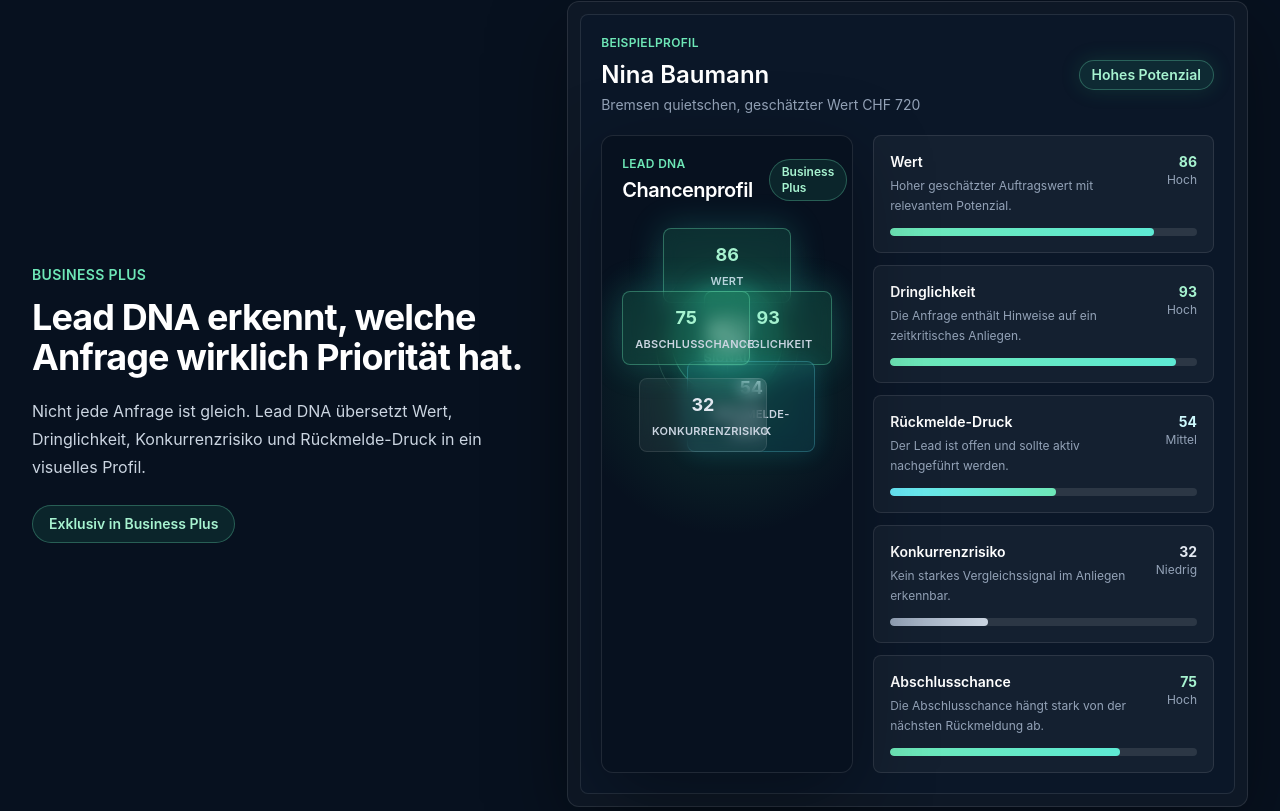
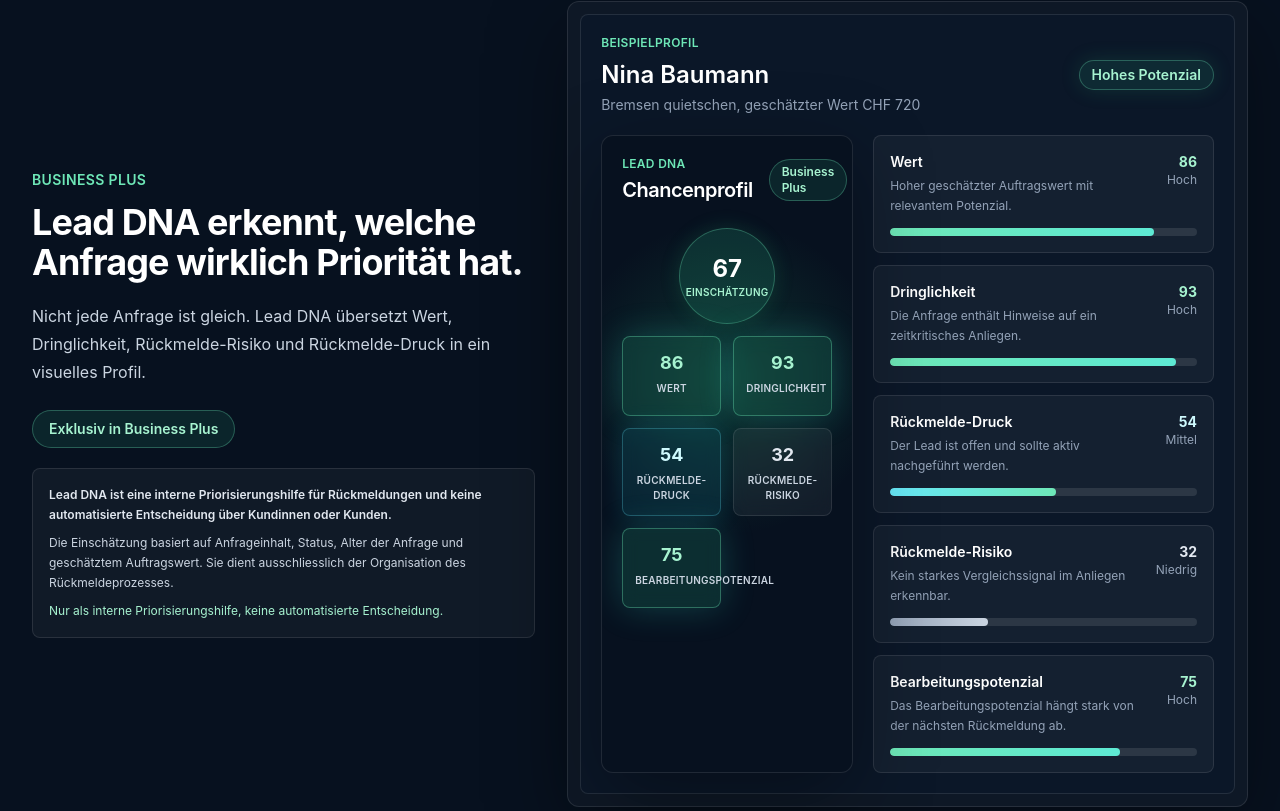
Before and after one commit to valeriangrehl82-oss/leadleak-ai, a Next.js app: page / in a window 1280 px wide. Shown: the part 1249-2060 px from the top of the page. Built offline with nearby package versions, Linux system fonts and the light colour scheme.

Commit message:
Refine Lead DNA wording and visual layout

```diff
--- a/src/app/admin/clients/[id]/page.tsx
+++ b/src/app/admin/clients/[id]/page.tsx
@@ -1,7 +1,7 @@
 import Link from "next/link";
 import { cookies } from "next/headers";
 import { redirect } from "next/navigation";
-import { LeadDnaCompactCard } from "@/components/LeadDnaVisual";
+import { LeadDnaCompactCard, LeadDnaPrivacyNote } from "@/components/LeadDnaVisual";
 import { formatChf } from "@/lib/audit";
 import { ADMIN_COOKIE_NAME, hasValidAdminSession } from "@/lib/adminAuth";
 import { getTopLeadDnaHighlights } from "@/lib/leadDna";
@@ -411,9 +411,13 @@ export default async function ClientDetailPage({ params, searchParams }: ClientD
               <p className="text-sm font-semibold uppercase tracking-wide text-emerald-300">Business Plus</p>
               <h2 className="mt-2 text-2xl font-bold tracking-tight text-white">Top Lead DNA Signale</h2>
               <p className="mt-2 text-sm leading-6 text-slate-300">
-                Die auffälligsten Leads im gewählten Zeitraum, sortiert nach Wert, Druck und Risiko.
+                Die auffälligsten Leads im gewählten Zeitraum, sortiert nach Wert, Rückmelde-Druck und
+                Rückmelde-Risiko.
               </p>
             </div>
+          </div>
+          <div className="mt-5">
+            <LeadDnaPrivacyNote />
           </div>
           {leadDnaHighlights.length ? (
             <div className="mt-5 grid gap-4 lg:grid-cols-3">
--- a/src/app/admin/leads/[id]/page.tsx
+++ b/src/app/admin/leads/[id]/page.tsx
@@ -1,7 +1,7 @@
 import Link from "next/link";
 import { cookies } from "next/headers";
 import { redirect } from "next/navigation";
-import { LeadDnaBars, LeadDnaCore } from "@/components/LeadDnaVisual";
+import { LeadDnaBars, LeadDnaCore, LeadDnaPrivacyNote } from "@/components/LeadDnaVisual";
 import { formatChf } from "@/lib/audit";
 import { ADMIN_COOKIE_NAME, hasValidAdminSession } from "@/lib/adminAuth";
 import { getLeadDnaProfile } from "@/lib/leadDna";
@@ -163,13 +163,16 @@ export default async function LeadDetailPage({ params, searchParams }: LeadDetai
               <p className="text-sm font-semibold uppercase tracking-wide text-emerald-300">Business Plus Funktion</p>
               <h2 className="mt-2 text-2xl font-bold tracking-tight text-white">Lead DNA</h2>
               <p className="mt-2 max-w-3xl text-sm leading-6 text-slate-300">
-                Regelbasierte Priorisierung nach Wert, Dringlichkeit, Rückmelde-Druck, Konkurrenzrisiko und
-                Abschlusschance.
+                Regelbasierte Priorisierung nach Wert, Dringlichkeit, Rückmelde-Druck, Rückmelde-Risiko und
+                Bearbeitungspotenzial.
               </p>
             </div>
             <span className="rounded-full border border-emerald-300/30 bg-emerald-400/10 px-3 py-1 text-sm font-semibold text-emerald-200">
               {leadDnaProfile.highlightBadge}
             </span>
+          </div>
+          <div className="mb-5">
+            <LeadDnaPrivacyNote />
           </div>
 
           <div className="grid gap-5 lg:grid-cols-[0.95fr_1.05fr]">
@@ -178,7 +181,7 @@ export default async function LeadDetailPage({ params, searchParams }: LeadDetai
               <LeadDnaBars profile={leadDnaProfile} />
               <div className="grid gap-4 sm:grid-cols-2">
                 <div className="rounded-lg border border-white/10 bg-white/[0.04] p-4">
-                  <p className="text-xs font-semibold uppercase tracking-wide text-emerald-300">Lead DNA Summary</p>
+                  <p className="text-xs font-semibold uppercase tracking-wide text-emerald-300">Lead DNA Zusammenfassung</p>
                   <p className="mt-2 text-sm leading-6 text-slate-300">{leadDnaProfile.summary}</p>
                 </div>
                 <div className="rounded-lg border border-emerald-300/25 bg-emerald-400/10 p-4">
--- a/src/app/client/dashboard/page.tsx
+++ b/src/app/client/dashboard/page.tsx
@@ -1,7 +1,7 @@
 import Link from "next/link";
 import { cookies } from "next/headers";
 import { redirect } from "next/navigation";
-import { LeadDnaCompactCard } from "@/components/LeadDnaVisual";
+import { LeadDnaCompactCard, LeadDnaPrivacyNote } from "@/components/LeadDnaVisual";
 import { formatChf } from "@/lib/audit";
 import { CLIENT_COOKIE_NAME, isClientPortalConfigError, readClientSessionValue } from "@/lib/clientSession";
 import { getTopLeadDnaHighlights } from "@/lib/leadDna";
@@ -247,8 +247,12 @@ export default async function ClientDashboardPage({ searchParams }: ClientDashbo
             <p className="text-sm font-semibold uppercase tracking-wide text-emerald-300">Business Plus</p>
             <h2 className="mt-2 text-2xl font-bold tracking-tight text-white">Lead DNA Highlights</h2>
             <p className="mt-2 max-w-3xl text-sm leading-6 text-slate-300">
-              Schreibgeschützte Übersicht der auffälligsten Anfragen nach Wert, Dringlichkeit und Rückmelde-Druck.
+              Schreibgeschützte Übersicht der auffälligsten Anfragen nach Wert, Dringlichkeit, Rückmelde-Druck und
+              Rückmelde-Risiko.
             </p>
+          </div>
+          <div className="mt-5">
+            <LeadDnaPrivacyNote />
           </div>
           {leadDnaHighlights.length ? (
             <div className="mt-5 grid gap-4 lg:grid-cols-3">
--- a/src/app/page.tsx
+++ b/src/app/page.tsx
@@ -1,5 +1,5 @@
 import Link from "next/link";
-import { LeadDnaBars, LeadDnaCore } from "@/components/LeadDnaVisual";
+import { LeadDnaBars, LeadDnaCore, LeadDnaPrivacyNote } from "@/components/LeadDnaVisual";
 import { PricingCards } from "@/components/PricingCards";
 import { getLeadDnaProfile } from "@/lib/leadDna";
 
@@ -132,11 +132,14 @@ export default function HomePage() {
               Lead DNA erkennt, welche Anfrage wirklich Priorität hat.
             </h2>
             <p className="mt-5 max-w-2xl leading-7 text-slate-300">
-              Nicht jede Anfrage ist gleich. Lead DNA übersetzt Wert, Dringlichkeit, Konkurrenzrisiko und
+              Nicht jede Anfrage ist gleich. Lead DNA übersetzt Wert, Dringlichkeit, Rückmelde-Risiko und
               Rückmelde-Druck in ein visuelles Profil.
             </p>
             <div className="mt-6 inline-flex rounded-full border border-emerald-300/30 bg-emerald-400/10 px-4 py-2 text-sm font-semibold text-emerald-200">
               Exklusiv in Business Plus
+            </div>
+            <div className="mt-5 max-w-2xl">
+              <LeadDnaPrivacyNote publicShort />
             </div>
           </div>
 
--- a/src/components/LeadDnaVisual.tsx
+++ b/src/components/LeadDnaVisual.tsx
@@ -1,5 +1,5 @@
 import Link from "next/link";
-import type { LeadDnaDimension, LeadDnaProfile } from "@/lib/leadDna";
+import type { LeadDnaDimension, LeadDnaDimensionKey, LeadDnaProfile } from "@/lib/leadDna";
 
 type LeadDnaCoreProps = {
   profile: LeadDnaProfile;
@@ -13,8 +13,8 @@ type LeadDnaCompactCardProps = {
   href?: string;
 };
 
-function getDimension(profile: LeadDnaProfile, label: string) {
-  return profile.dimensions.find((dimension) => dimension.label === label) || profile.dimensions[0];
+function getDimension(profile: LeadDnaProfile, key: LeadDnaDimensionKey) {
+  return profile.dimensions.find((dimension) => dimension.key === key) || profile.dimensions[0];
 }
 
 function getLevelTone(score: number) {
@@ -74,11 +74,18 @@ function GenomeBar({ dimension }: { dimension: LeadDnaDimension }) {
 
 export function LeadDnaCore({ profile, compact = false }: LeadDnaCoreProps) {
   const nodes = [
-    { dimension: getDimension(profile, "Wert"), className: "left-1/2 top-0 -translate-x-1/2" },
-    { dimension: getDimension(profile, "Dringlichkeit"), className: "right-0 top-[28%]" },
-    { dimension: getDimension(profile, "Rückmelde-Druck"), className: "bottom-0 right-[8%]" },
-    { dimension: getDimension(profile, "Konkurrenzrisiko"), className: "bottom-0 left-[8%]" },
-    { dimension: getDimension(profile, "Abschlusschance"), className: "left-0 top-[28%]" },
+    { dimension: getDimension(profile, "value"), className: "sm:col-start-2 sm:row-start-1" },
+    { dimension: getDimension(profile, "closeProbability"), className: "sm:col-start-1 sm:row-start-2" },
+    { dimension: getDimension(profile, "urgency"), className: "sm:col-start-3 sm:row-start-2" },
+    { dimension: getDimension(profile, "competitionRisk"), className: "sm:col-start-1 sm:row-start-3" },
+    { dimension: getDimension(profile, "responsePressure"), className: "sm:col-start-3 sm:row-start-3" },
+  ];
+  const compactNodes = [
+    getDimension(profile, "value"),
+    getDimension(profile, "urgency"),
+    getDimension(profile, "responsePressure"),
+    getDimension(profile, "competitionRisk"),
+    getDimension(profile, "closeProbability"),
   ];
 
   return (
@@ -94,30 +101,77 @@ export function LeadDnaCore({ profile, compact = false }: LeadDnaCoreProps) {
         </span>
       </div>
 
-      <div className={`relative mx-auto mt-6 ${compact ? "h-56 max-w-sm" : "h-72 max-w-xl"}`}>
-        <div className="absolute left-1/2 top-1/2 h-px w-[72%] -translate-x-1/2 bg-gradient-to-r from-transparent via-emerald-200/25 to-transparent" />
-        <div className="absolute left-1/2 top-1/2 h-[72%] w-px -translate-y-1/2 bg-gradient-to-b from-transparent via-emerald-200/20 to-transparent" />
-        <div className="absolute left-1/2 top-1/2 h-[68%] w-[68%] -translate-x-1/2 -translate-y-1/2 rounded-full border border-emerald-200/15" />
+      {compact ? (
+        <div className="relative mx-auto mt-6 grid w-full max-w-md gap-3">
+          <div className="metric-glow mx-auto flex h-24 w-24 flex-col items-center justify-center rounded-full border border-emerald-300/30 bg-emerald-400/15 text-center shadow-[0_0_50px_rgba(37,165,106,0.28)]">
+            <span className="text-2xl font-bold text-white">{profile.priorityScore}</span>
+            <span className="text-[10px] font-semibold uppercase tracking-wide text-emerald-200">Einschätzung</span>
+          </div>
+          <div className="grid gap-3 sm:grid-cols-2">
+            {compactNodes.map((dimension) => {
+              const tone = getLevelTone(dimension.score);
 
-        <div className="metric-glow absolute left-1/2 top-1/2 flex h-28 w-28 -translate-x-1/2 -translate-y-1/2 flex-col items-center justify-center rounded-full border border-emerald-300/30 bg-emerald-400/15 text-center shadow-[0_0_50px_rgba(37,165,106,0.28)]">
-          <span className="text-3xl font-bold text-white">{profile.priorityScore}</span>
-          <span className="text-xs font-semibold uppercase tracking-wide text-emerald-200">Signal</span>
+              return (
+                <div
+                  key={dimension.key}
+                  className={`min-h-20 rounded-lg border ${tone.border} ${tone.bg} ${tone.glow} p-3 text-center backdrop-blur`}
+                >
+                  <p className={`text-lg font-bold ${tone.text}`}>{dimension.score}</p>
+                  <p className="mt-1 text-[10px] font-semibold uppercase tracking-wide text-slate-300">
+                    {dimension.label}
+                  </p>
                 </div>
+              );
+            })}
+          </div>
+        </div>
+      ) : (
+        <div className="relative mx-auto mt-6 w-full max-w-2xl">
+          <div className="pointer-events-none absolute inset-x-[15%] top-1/2 hidden h-px bg-gradient-to-r from-transparent via-emerald-200/25 to-transparent sm:block" />
+          <div className="pointer-events-none absolute bottom-[18%] left-1/2 top-[18%] hidden w-px bg-gradient-to-b from-transparent via-emerald-200/20 to-transparent sm:block" />
+          <div className="pointer-events-none absolute left-1/2 top-1/2 hidden h-[58%] w-[58%] -translate-x-1/2 -translate-y-1/2 rounded-full border border-emerald-200/15 sm:block" />
 
+          <div className="relative grid gap-3 sm:grid-cols-3 sm:grid-rows-3 sm:items-center">
             {nodes.map(({ dimension, className }) => {
               const tone = getLevelTone(dimension.score);
 
               return (
                 <div
                   key={dimension.key}
-              className={`absolute ${className} w-32 rounded-lg border ${tone.border} ${tone.bg} ${tone.glow} p-3 text-center backdrop-blur`}
+                  className={`${className} min-h-20 rounded-lg border ${tone.border} ${tone.bg} ${tone.glow} p-3 text-center backdrop-blur`}
                 >
                   <p className={`text-lg font-bold ${tone.text}`}>{dimension.score}</p>
-              <p className="mt-1 text-[11px] font-semibold uppercase tracking-wide text-slate-300">{dimension.label}</p>
+                  <p className="mt-1 text-[10px] font-semibold uppercase tracking-wide text-slate-300 sm:text-[11px]">
+                    {dimension.label}
+                  </p>
                 </div>
               );
             })}
+            <div className="metric-glow order-first mx-auto flex h-28 w-28 flex-col items-center justify-center rounded-full border border-emerald-300/30 bg-emerald-400/15 text-center shadow-[0_0_50px_rgba(37,165,106,0.28)] sm:order-none sm:col-start-2 sm:row-start-2">
+              <span className="text-3xl font-bold text-white">{profile.priorityScore}</span>
+              <span className="text-xs font-semibold uppercase tracking-wide text-emerald-200">Einschätzung</span>
             </div>
+          </div>
+        </div>
+      )}
+    </div>
+  );
+}
+
+export function LeadDnaPrivacyNote({ publicShort = false }: { publicShort?: boolean }) {
+  return (
+    <div className="rounded-lg border border-white/10 bg-white/[0.04] p-4 text-xs leading-5 text-slate-300">
+      <p className="font-semibold text-slate-200">
+        Lead DNA ist eine interne Priorisierungshilfe für Rückmeldungen und keine automatisierte Entscheidung über
+        Kundinnen oder Kunden.
+      </p>
+      <p className="mt-2">
+        Die Einschätzung basiert auf Anfrageinhalt, Status, Alter der Anfrage und geschätztem Auftragswert. Sie dient
+        ausschliesslich der Organisation des Rückmeldeprozesses.
+      </p>
+      {publicShort ? (
+        <p className="mt-2 text-emerald-200">Nur als interne Priorisierungshilfe, keine automatisierte Entscheidung.</p>
+      ) : null}
     </div>
   );
 }
@@ -167,8 +221,8 @@ export function LeadDnaCompactCard({ profile, title, subtitle, href }: LeadDnaCo
       </div>
 
       <div className="mt-5 flex flex-col gap-2 border-t border-white/10 pt-4 sm:flex-row sm:items-center sm:justify-between">
-        <p className="text-sm font-semibold text-white">{profile.recommendedAction}</p>
-        <p className="text-xs text-slate-400">Priorität {profile.priorityScore}/100</p>
+        <p className="text-sm font-semibold text-white">Vorschlag: {profile.recommendedAction}</p>
+        <p className="text-xs text-slate-400">Einschätzung {profile.priorityScore}/100</p>
       </div>
     </article>
   );
--- a/src/lib/leadDna.ts
+++ b/src/lib/leadDna.ts
@@ -88,7 +88,7 @@ function buildSummary(dimensions: LeadDnaDimension[]) {
   const competition = byKey.competitionRisk;
   const close = byKey.closeProbability;
 
-  return `Wert: ${value.level}. Dringlichkeit: ${urgency.level}. Rückmelde-Druck: ${pressure.level}. Konkurrenzrisiko: ${competition.level}. Abschlusschance: ${close.level}. Eine zeitnahe, strukturierte Rückmeldung ist sinnvoll.`;
+  return `Wert: ${value.level}. Dringlichkeit: ${urgency.level}. Rückmelde-Druck: ${pressure.level}. Rückmelde-Risiko: ${competition.level}. Bearbeitungspotenzial: ${close.level}. Eine zeitnahe, strukturierte Rückmeldung ist sinnvoll.`;
 }
 
 export function getLeadDnaProfile(lead: LeadDnaInput): LeadDnaProfile {
@@ -201,21 +201,21 @@ export function getLeadDnaProfile(lead: LeadDnaInput): LeadDnaProfile {
     },
     {
       key: "competitionRisk",
-      label: "Konkurrenzrisiko",
+      label: "Rückmelde-Risiko",
       score: clampScore(competitionRiskScore),
       level: levelFromScore(clampScore(competitionRiskScore)),
       explanation: hasCompetitorSignal
-        ? "Vergleichbare Standardanfrage mit erhöhtem Risiko, dass der Kunde weiterfragt."
+        ? "Vergleichbare Standardanfrage mit erhöhtem Risiko, dass die Anfrage anderweitig platziert wird."
         : "Kein starkes Vergleichssignal im Anliegen erkennbar."
     },
     {
       key: "closeProbability",
-      label: "Abschlusschance",
+      label: "Bearbeitungspotenzial",
       score: clampScore(closeProbabilityScore),
       level: levelFromScore(clampScore(closeProbabilityScore)),
       explanation: hasBuyingIntent
         ? "Das Anliegen wirkt konkret und handlungsnah."
-        : "Die Abschlusschance hängt stark von der nächsten Rückmeldung ab."
+        : "Das Bearbeitungspotenzial hängt stark von der nächsten Rückmeldung ab."
     },
   ];
 
@@ -250,7 +250,7 @@ export function getLeadDnaProfile(lead: LeadDnaInput): LeadDnaProfile {
   } else if (responsePressure >= 75) {
     highlightBadge = "Erhöhter Rückmelde-Druck";
   } else if (competitionRisk >= 75) {
-    highlightBadge = "Hohes Konkurrenzrisiko";
+    highlightBadge = "Hohes Rückmelde-Risiko";
   } else if (urgency >= 75) {
     highlightBadge = "Hohe Dringlichkeit";
   }
--- a/src/lib/mockData.ts
+++ b/src/lib/mockData.ts
@@ -50,7 +50,7 @@ export const garageLeads: Lead[] = [
     value: "CHF 720",
     lastAction: "Strukturierte Rückmeldung gesendet",
     summary: "Nina hört quietschende Bremsen und möchte wissen, ob sie noch weiterfahren kann.",
-    urgency: "Sehr hoch, sicherheitsrelevantes Thema und klare Abschlusschance.",
+    urgency: "Sehr hoch, sicherheitsrelevantes Thema und klares Bearbeitungspotenzial.",
     customerReply: "Es quietscht beim Bremsen, vor allem innerorts. Ich möchte es rasch anschauen lassen.",
     recommendedAction: "Sofort Diagnose-Termin anbieten und Sicherheitspriorität klar kommunizieren.",
     suggestedMessage:
@@ -149,7 +149,7 @@ export const pricingPlans: PricingPlan[] = [
     features: [
       "Alles aus Professional",
       "Begleitete Einrichtung des Pilot-Systems",
-      "Lead DNA: visuelle Priorisierung von Anfragen nach Wert, Dringlichkeit und Risiko",
+      "Lead DNA: visuelle Priorisierung von Anfragen nach Wert, Dringlichkeit und Rückmelde-Risiko",
       "Unterstützung bei Recovery-Nummer und Anrufweiterleitung, sofern technisch verfügbar",
       "Erweiterte Auswertung des Anfragepotenzials",
       "Optimierungsempfehlungen nach dem Pilot",
```
Also changed, not shown: 1 other file (tests, documents, lock files or other folders). Lines whose indentation alone changed are shown as unchanged.
